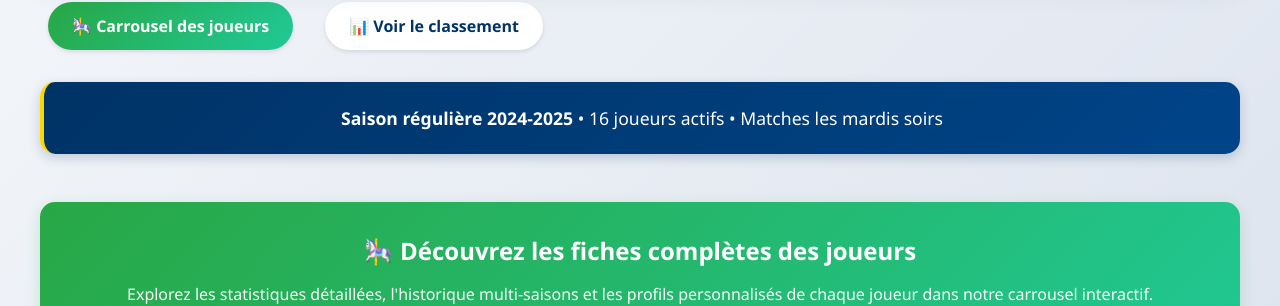
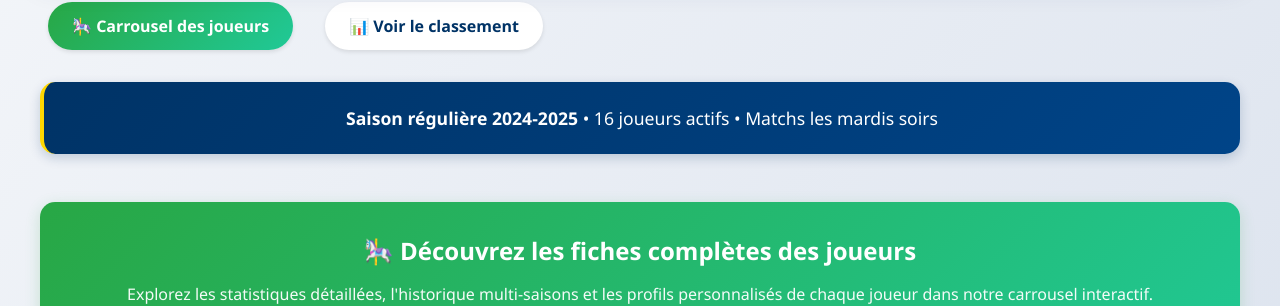
Before and after one commit to David9800-his/lesPlombiersAPP, a Flask app: page / in a window 1280 px wide. Shown: the part 285-591 px from the top of the page. Run offline with Flask 3, Linux system fonts and the light colour scheme.

Commit message:
Fix header

```diff
--- a/templates/player.html
+++ b/templates/player.html
@@ -407,7 +407,7 @@
         <div class="season-info">
             <strong>Saison régulière 2024-2025</strong> •
             {{ classement|length }} joueurs actifs •
-            Matches les mardis soirs
+            Matchs les mardis soirs
         </div>
 
         <!-- CTA Carrousel -->
```
